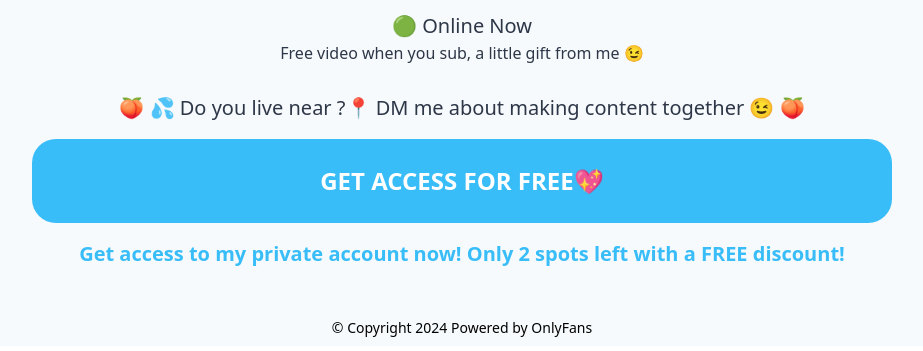
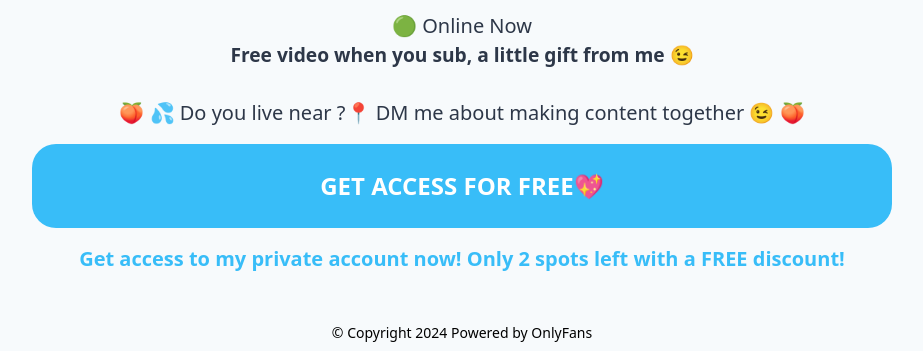
Before and after one commit to johnaffiliate/saratest, a plain HTML site: page index.html in a window 1280 px wide. Shown: the part 460-811 px from the top of the page, without its empty margins (178-1101 px from the left). Drawn offline with Linux system fonts and the light colour scheme; no server answers.

Commit message:
Update index.html

```diff
--- a/index.html
+++ b/index.html
@@ -302,7 +302,7 @@
 <div class="bg-gray-100 pt-4 pb-2"><div class="max-w-screen-lg mx-auto px-5 lg:pt-16"><div class="mb-6 lg:mb-12 text-center"><h2 class="text-2xl lg:text-4xl text-gray-900 pb-2 lg:pb-4 font-bold">FREE FOR THE NEXT 2 SUBS 💞  <!-- -->Sara</h2><div class="text-gray-800">
 <h4 id="userLocation" style="font-weight: 600;" class="text-sm lg:text-2xl"> </h4>
 <p class="pt-2 text-sm lg:text-xl">🟢 Online Now</p>
-<p>Free video when you sub, a little gift from me 😉 </p>
+<p style="font-size: larger; font-weight: bold;">Free video when you sub, a little gift from me 😉</p>
 </div>
 
 
```
